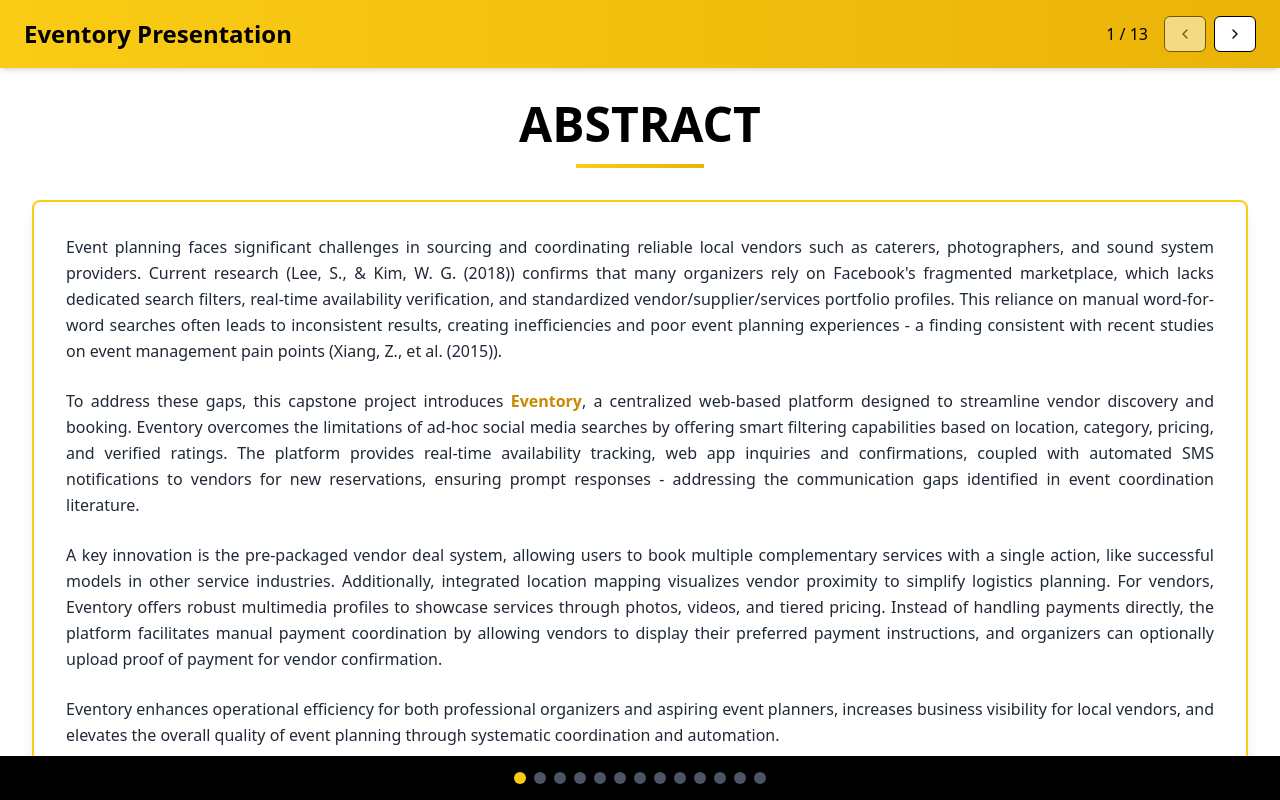
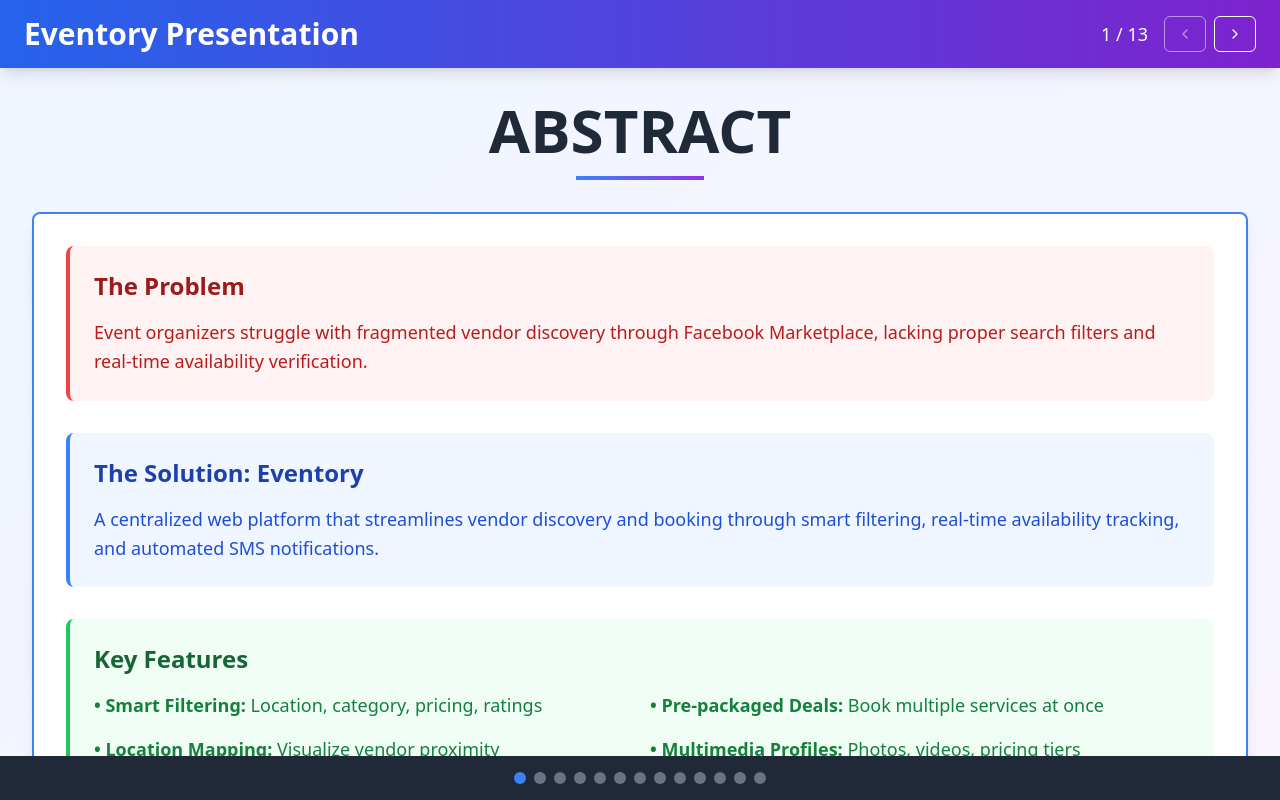
Before and after one commit to JaphetCastanares/eventory-golden-agenda, a React (Vite) app: page / in a window 1280 px wide. Shown: the top 800 px of the page. Built offline with nearby package versions, Linux system fonts and the light colour scheme.

Commit message:
Refactor: Improve presentation design and content
- Change color theme for better readability.
- Increase text size for improved visibility.
- Simplify abstract by highlighting key points.

```diff
--- a/src/components/Presentation.tsx
+++ b/src/components/Presentation.tsx
@@ -46,13 +46,13 @@ const Presentation = () => {
   const CurrentSlideComponent = slides[currentSlide].component;
 
   return (
-    <div className="min-h-screen bg-white">
+    <div className="min-h-screen bg-gradient-to-br from-blue-50 to-purple-50">
       {/* Header */}
-      <div className="bg-gradient-to-r from-yellow-400 to-yellow-500 px-6 py-4 shadow-md">
+      <div className="bg-gradient-to-r from-blue-600 to-purple-700 px-6 py-4 shadow-lg">
         <div className="flex justify-between items-center max-w-7xl mx-auto">
-          <h1 className="text-2xl font-bold text-black">Eventory Presentation</h1>
+          <h1 className="text-3xl font-bold text-white">Eventory Presentation</h1>
           <div className="flex items-center gap-4">
-            <span className="text-black font-medium">
+            <span className="text-white font-medium text-lg">
               {currentSlide + 1} / {slides.length}
             </span>
             <div className="flex gap-2">
@@ -61,7 +61,7 @@ const Presentation = () => {
                 disabled={currentSlide === 0}
                 variant="outline"
                 size="sm"
-                className="border-black text-black hover:bg-black hover:text-white"
+                className="border-white text-white hover:bg-white hover:text-blue-600 bg-transparent"
               >
                 <ChevronLeft className="w-4 h-4" />
               </Button>
@@ -70,7 +70,7 @@ const Presentation = () => {
                 disabled={currentSlide === slides.length - 1}
                 variant="outline"
                 size="sm"
-                className="border-black text-black hover:bg-black hover:text-white"
+                className="border-white text-white hover:bg-white hover:text-blue-600 bg-transparent"
               >
                 <ChevronRight className="w-4 h-4" />
               </Button>
@@ -85,7 +85,7 @@ const Presentation = () => {
       </div>
 
       {/* Footer Navigation */}
-      <div className="fixed bottom-0 left-0 right-0 bg-black px-6 py-4">
+      <div className="fixed bottom-0 left-0 right-0 bg-gray-800 px-6 py-4">
         <div className="max-w-7xl mx-auto flex justify-center">
           <div className="flex gap-2">
             {slides.map((_, index) => (
@@ -93,7 +93,7 @@ const Presentation = () => {
                 key={index}
                 onClick={() => setCurrentSlide(index)}
                 className={`w-3 h-3 rounded-full transition-colors ${
-                  index === currentSlide ? 'bg-yellow-400' : 'bg-gray-600'
+                  index === currentSlide ? 'bg-blue-500' : 'bg-gray-500'
                 }`}
               />
             ))}
--- a/src/components/slides/AbstractSlide.tsx
+++ b/src/components/slides/AbstractSlide.tsx
@@ -5,27 +5,57 @@ const AbstractSlide = () => {
   return (
     <div className="min-h-[80vh] flex flex-col">
       <div className="text-center mb-8">
-        <h1 className="text-5xl font-bold text-black mb-4">ABSTRACT</h1>
-        <div className="w-32 h-1 bg-gradient-to-r from-yellow-400 to-yellow-500 mx-auto"></div>
+        <h1 className="text-6xl font-bold text-gray-800 mb-4">ABSTRACT</h1>
+        <div className="w-32 h-1 bg-gradient-to-r from-blue-500 to-purple-600 mx-auto"></div>
       </div>
 
-      <div className="flex-1 bg-white rounded-lg shadow-lg border-2 border-yellow-400 p-8">
-        <div className="prose prose-lg max-w-none">
-          <p className="text-gray-800 leading-relaxed text-justify">
-            Event planning faces significant challenges in sourcing and coordinating reliable local vendors such as caterers, photographers, and sound system providers. Current research (Lee, S., & Kim, W. G. (2018)) confirms that many organizers rely on Facebook's fragmented marketplace, which lacks dedicated search filters, real-time availability verification, and standardized vendor/supplier/services portfolio profiles. This reliance on manual word-for-word searches often leads to inconsistent results, creating inefficiencies and poor event planning experiences - a finding consistent with recent studies on event management pain points (Xiang, Z., et al. (2015)).
-          </p>
+      <div className="flex-1 bg-white rounded-lg shadow-lg border-2 border-blue-500 p-8">
+        <div className="space-y-8">
+          {/* Problem Statement */}
+          <div className="bg-red-50 border-l-4 border-red-500 p-6 rounded-lg">
+            <h2 className="text-2xl font-bold text-red-800 mb-4">The Problem</h2>
+            <p className="text-lg text-red-700 leading-relaxed">
+              Event organizers struggle with fragmented vendor discovery through Facebook Marketplace,
+              lacking proper search filters and real-time availability verification.
+            </p>
+          </div>
 
-          <p className="text-gray-800 leading-relaxed text-justify mt-6">
-            To address these gaps, this capstone project introduces <span className="font-bold text-yellow-600">Eventory</span>, a centralized web-based platform designed to streamline vendor discovery and booking. Eventory overcomes the limitations of ad-hoc social media searches by offering smart filtering capabilities based on location, category, pricing, and verified ratings. The platform provides real-time availability tracking, web app inquiries and confirmations, coupled with automated SMS notifications to vendors for new reservations, ensuring prompt responses - addressing the communication gaps identified in event coordination literature.
-          </p>
+          {/* Solution */}
+          <div className="bg-blue-50 border-l-4 border-blue-500 p-6 rounded-lg">
+            <h2 className="text-2xl font-bold text-blue-800 mb-4">The Solution: Eventory</h2>
+            <p className="text-lg text-blue-700 leading-relaxed">
+              A centralized web platform that streamlines vendor discovery and booking through smart filtering,
+              real-time availability tracking, and automated SMS notifications.
+            </p>
+          </div>
 
-          <p className="text-gray-800 leading-relaxed text-justify mt-6">
-            A key innovation is the pre-packaged vendor deal system, allowing users to book multiple complementary services with a single action, like successful models in other service industries. Additionally, integrated location mapping visualizes vendor proximity to simplify logistics planning. For vendors, Eventory offers robust multimedia profiles to showcase services through photos, videos, and tiered pricing. Instead of handling payments directly, the platform facilitates manual payment coordination by allowing vendors to display their preferred payment instructions, and organizers can optionally upload proof of payment for vendor confirmation.
-          </p>
+          {/* Key Features */}
+          <div className="bg-green-50 border-l-4 border-green-500 p-6 rounded-lg">
+            <h2 className="text-2xl font-bold text-green-800 mb-4">Key Features</h2>
+            <div className="grid grid-cols-1 md:grid-cols-2 gap-4">
+              <div className="text-lg text-green-700">
+                <strong>• Smart Filtering:</strong> Location, category, pricing, ratings
+              </div>
+              <div className="text-lg text-green-700">
+                <strong>• Pre-packaged Deals:</strong> Book multiple services at once
+              </div>
+              <div className="text-lg text-green-700">
+                <strong>• Location Mapping:</strong> Visualize vendor proximity
+              </div>
+              <div className="text-lg text-green-700">
+                <strong>• Multimedia Profiles:</strong> Photos, videos, pricing tiers
+              </div>
+            </div>
+          </div>
 
-          <p className="text-gray-800 leading-relaxed text-justify mt-6">
-            Eventory enhances operational efficiency for both professional organizers and aspiring event planners, increases business visibility for local vendors, and elevates the overall quality of event planning through systematic coordination and automation.
-          </p>
+          {/* Impact */}
+          <div className="bg-purple-50 border-l-4 border-purple-500 p-6 rounded-lg">
+            <h2 className="text-2xl font-bold text-purple-800 mb-4">Expected Impact</h2>
+            <p className="text-lg text-purple-700 leading-relaxed">
+              Enhanced efficiency for event organizers, increased business visibility for vendors,
+              and improved overall event planning quality through systematic coordination.
+            </p>
+          </div>
         </div>
       </div>
     </div>
--- a/src/components/slides/IntroductionSlide.tsx
+++ b/src/components/slides/IntroductionSlide.tsx
@@ -5,41 +5,41 @@ const IntroductionSlide = () => {
   return (
     <div className="min-h-[80vh] flex flex-col">
       <div className="text-center mb-8">
-        <h1 className="text-5xl font-bold text-black mb-2">Chapter 1</h1>
-        <h2 className="text-4xl font-bold text-yellow-600 mb-4">INTRODUCTION</h2>
-        <div className="w-32 h-1 bg-gradient-to-r from-yellow-400 to-yellow-500 mx-auto"></div>
+        <h1 className="text-6xl font-bold text-gray-800 mb-2">Chapter 1</h1>
+        <h2 className="text-5xl font-bold text-blue-600 mb-4">INTRODUCTION</h2>
+        <div className="w-32 h-1 bg-gradient-to-r from-blue-500 to-purple-600 mx-auto"></div>
       </div>
 
-      <div className="flex-1 bg-white rounded-lg shadow-lg border-2 border-yellow-400 p-8">
+      <div className="flex-1 bg-white rounded-lg shadow-lg border-2 border-blue-500 p-8">
         <div className="text-center">
-          <div className="inline-block bg-gradient-to-r from-yellow-400 to-yellow-500 text-black px-8 py-4 rounded-lg shadow-md">
-            <h3 className="text-2xl font-bold">Welcome to Eventory</h3>
-            <p className="text-lg mt-2">Transforming Event Planning Through Technology</p>
+          <div className="inline-block bg-gradient-to-r from-blue-500 to-purple-600 text-white px-8 py-6 rounded-lg shadow-md">
+            <h3 className="text-3xl font-bold">Welcome to Eventory</h3>
+            <p className="text-xl mt-2">Transforming Event Planning Through Technology</p>
           </div>
 
           <div className="mt-12 grid grid-cols-1 md:grid-cols-3 gap-8">
-            <div className="bg-gray-50 border-2 border-yellow-400 rounded-lg p-6">
-              <div className="w-16 h-16 bg-yellow-400 rounded-full flex items-center justify-center mx-auto mb-4">
-                <span className="text-2xl font-bold text-black">1</span>
+            <div className="bg-gray-50 border-2 border-blue-500 rounded-lg p-8">
+              <div className="w-20 h-20 bg-blue-500 rounded-full flex items-center justify-center mx-auto mb-4">
+                <span className="text-3xl font-bold text-white">1</span>
               </div>
-              <h4 className="text-xl font-bold text-black mb-2">Problem</h4>
-              <p className="text-gray-700">Fragmented vendor discovery and booking processes</p>
+              <h4 className="text-2xl font-bold text-gray-800 mb-3">Problem</h4>
+              <p className="text-lg text-gray-700">Fragmented vendor discovery and booking processes</p>
             </div>
 
-            <div className="bg-gray-50 border-2 border-yellow-400 rounded-lg p-6">
-              <div className="w-16 h-16 bg-yellow-400 rounded-full flex items-center justify-center mx-auto mb-4">
-                <span className="text-2xl font-bold text-black">2</span>
+            <div className="bg-gray-50 border-2 border-purple-500 rounded-lg p-8">
+              <div className="w-20 h-20 bg-purple-500 rounded-full flex items-center justify-center mx-auto mb-4">
+                <span className="text-3xl font-bold text-white">2</span>
               </div>
-              <h4 className="text-xl font-bold text-black mb-2">Solution</h4>
-              <p className="text-gray-700">Centralized platform for streamlined event planning</p>
+              <h4 className="text-2xl font-bold text-gray-800 mb-3">Solution</h4>
+              <p className="text-lg text-gray-700">Centralized platform for streamlined event planning</p>
             </div>
 
-            <div className="bg-gray-50 border-2 border-yellow-400 rounded-lg p-6">
-              <div className="w-16 h-16 bg-yellow-400 rounded-full flex items-center justify-center mx-auto mb-4">
-                <span className="text-2xl font-bold text-black">3</span>
+            <div className="bg-gray-50 border-2 border-green-500 rounded-lg p-8">
+              <div className="w-20 h-20 bg-green-500 rounded-full flex items-center justify-center mx-auto mb-4">
+                <span className="text-3xl font-bold text-white">3</span>
               </div>
-              <h4 className="text-xl font-bold text-black mb-2">Impact</h4>
-              <p className="text-gray-700">Enhanced efficiency for organizers and vendors</p>
+              <h4 className="text-2xl font-bold text-gray-800 mb-3">Impact</h4>
+              <p className="text-lg text-gray-700">Enhanced efficiency for organizers and vendors</p>
             </div>
           </div>
         </div>
```
